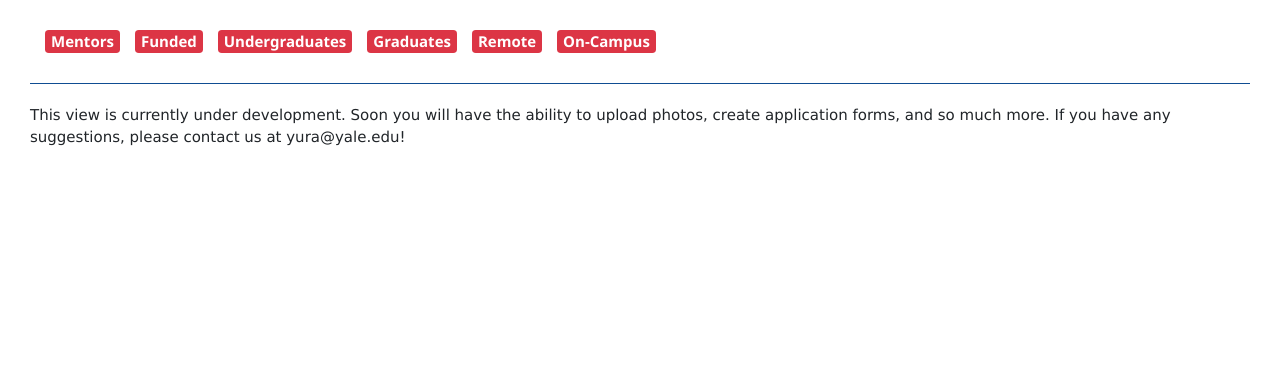
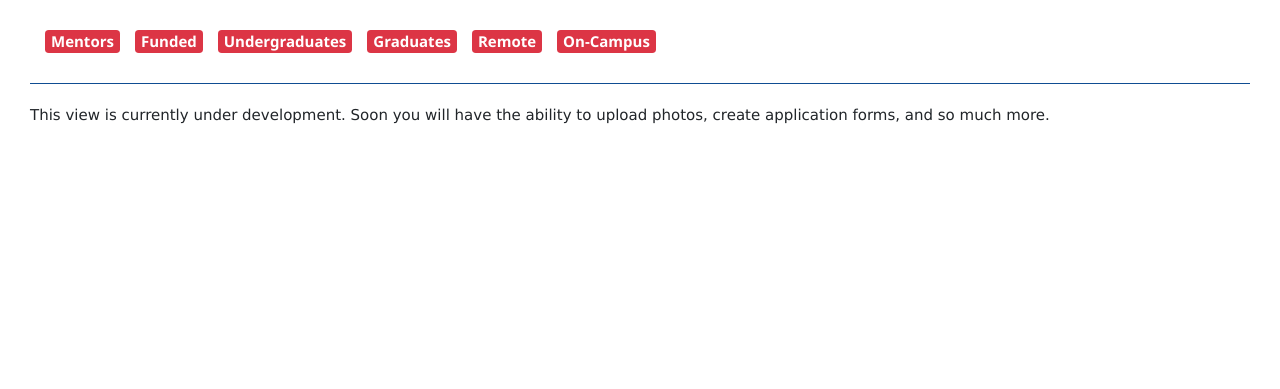
Before and after one commit to kindalime/RDB, a Django app: template templates/app/lab_detail.html in a window 1280 px wide. Shown: the part 228-617 px from the top of the page. Run offline with Django 3.2, Linux system fonts and the light colour scheme; the template is opened without the code that fills it, so the values that code supplies are empty; some libraries are stand-ins or nearby versions.

Commit message:
Remove extra contact

```diff
--- a/templates/app/lab_detail.html
+++ b/templates/app/lab_detail.html
@@ -89,7 +89,7 @@
         </div>
 
         <hr class="blue1" style = "width: 100%">
-        <p class="mb-3 header5 no-space">This view is currently under development. Soon you will have the ability to upload photos, create application forms, and so much more. If you have any suggestions, please contact us at yura@yale.edu!</p>
+        <p class="mb-3 header5 no-space">This view is currently under development. Soon you will have the ability to upload photos, create application forms, and so much more.</p>
     </div>
     </body>
 {% endblock %}
```
